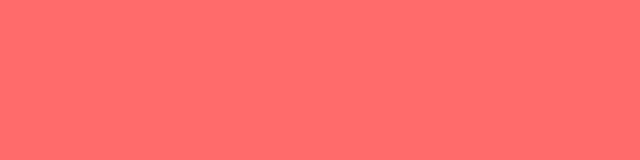
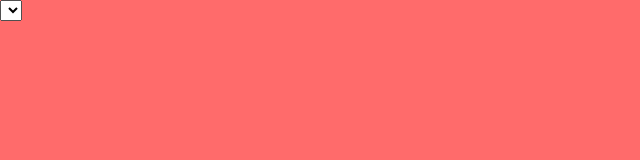
Before and after one commit to vmarcosp/easy-weather, a website built with webpack: page src/index.html in a window 1280 px wide. Shown: the full height of the page, 0-640 px from the left. Built offline with nearby package versions, Linux system fonts and the light colour scheme; files whose address does not match are found by name.

Commit message:
- Created location form and constants file

```diff
--- /dev/null
+++ b/src/components/location-form/index.scss
@@ -0,0 +1,3 @@
+.location-form{
+
+}
--- a/src/index.html
+++ b/src/index.html
@@ -8,8 +8,10 @@
   <link rel="stylesheet" href="./styles.css">
 </head>
 <body>
-  <div class="weather-app">
-
+  <div data-component="WeatherApp" class="weather-app">
+    <form class="location-form" data-component="LocationForm">
+      <select class="select-box"></select>
+    </form>
   </div>
   <script src="./bundle.js"></script>
 </body>
--- /dev/null
+++ b/src/scss/components/select-box.scss
@@ -0,0 +1,3 @@
+.select-box{
+
+}
--- a/webpack.config.js
+++ b/webpack.config.js
@@ -13,6 +13,7 @@ module.exports = function (env, argv) {
     resolve: {
       alias: {
         '@scss': resolve(__dirname, 'src/scss')
+        '@constants': resolve(__dirname, 'src/constants')
       }
     },
 
```
Also changed, not shown: src/constants/components.js (added, +7 -0 lines), src/components/location-form/index.js (added).
